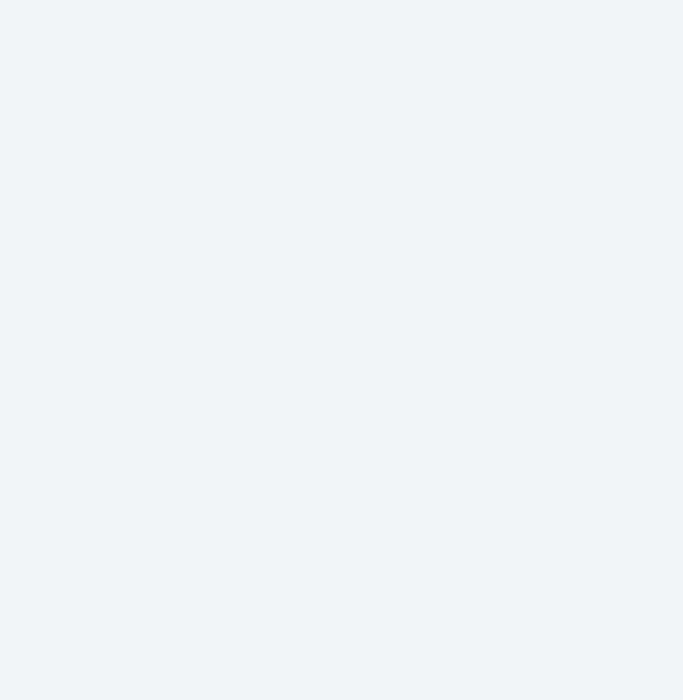
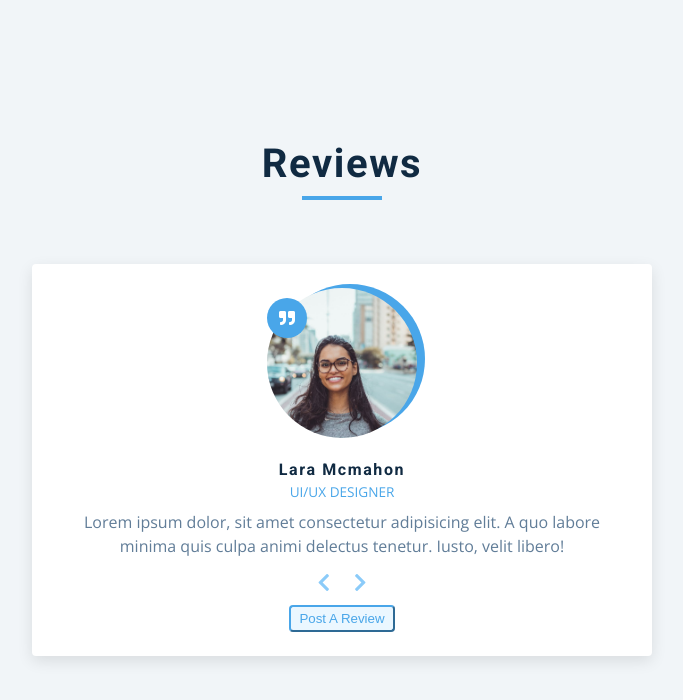
Before and after one commit to walex111/3-reviews, a plain HTML site: page index.html in a window 1280 px wide. Shown: the whole page, without its empty margins (298-981 px from the left). Drawn offline with nearby package versions, Linux system fonts and the light colour scheme.

Commit message:
index.html

```diff
--- a/index.html
+++ b/index.html
@@ -13,7 +13,33 @@
 </head>
 
 <body>
+    <main>
+        <section class="container">
+            <div class="title">
+                <h2>Reviews</h2>
+                <div class="underline"></div>
+            </div>
+            <article class="review">
+                <div class="img-container">
+                    <img src="./person-1.jpeg" id="person-img" alt="">
+                </div>
+                <h4 id="author">Lara Mcmahon</h4>
+                <p id="job">UI/UX Designer</p>
+                <p id="info">Lorem ipsum dolor, sit amet consectetur adipisicing elit. A quo labore minima quis culpa
+                    animi delectus tenetur. Iusto, velit libero!</p>
+                <div class="button-container">
+                    <button class="prev-btn">
+                        <i class="fas fa-chevron-left"></i>
+                    </button>
+                    <button class="prev-btn">
+                        <i class="fas fa-chevron-right"></i>
+                    </button>
+                </div>
 
+                <button class="random-btn">Post a Review</button>
+            </article>
+        </section>
+    </main>
     <!-- javascript -->
     <script src="app.js"></script>
 </body>
```
